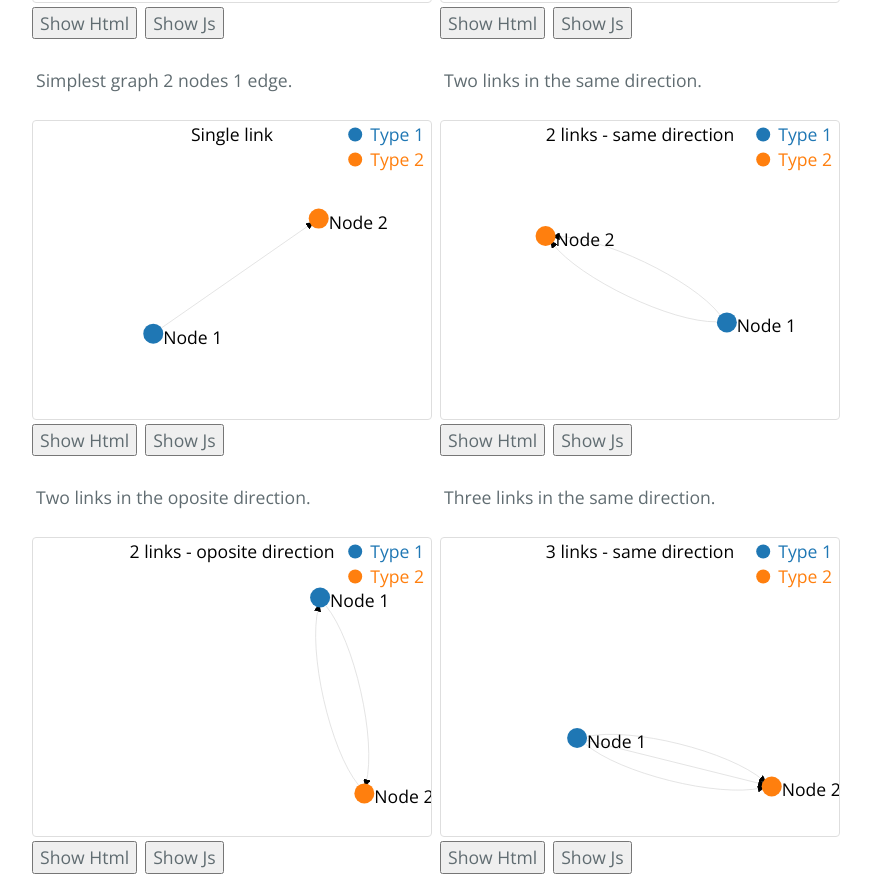
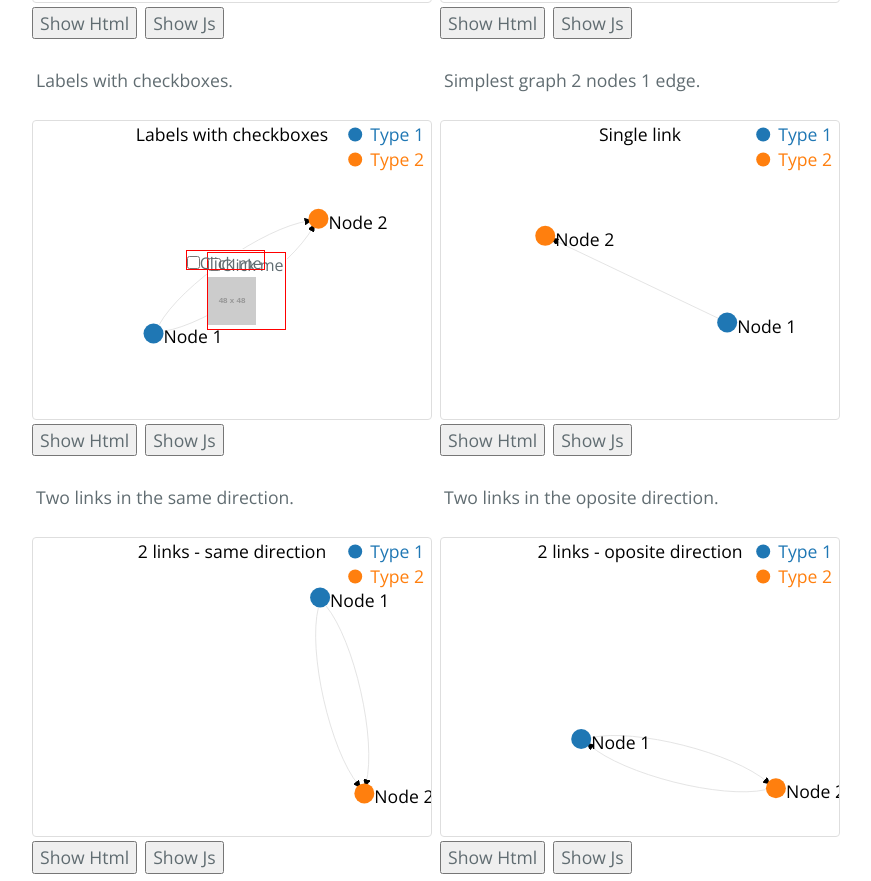
Before and after one commit to szydan/eeg, a plain HTML site: page index.html in a window 1280 px wide. Shown: the part 3746-4627 px from the top of the page, without its empty margins (200-1071 px from the left). Drawn offline with nearby package versions, Linux system fonts and the light colour scheme; placeholder pictures from the web are drawn by us; animation ran at ten frames a second.

Commit message:
Added checkboxes example

```diff
--- a/index.html
+++ b/index.html
@@ -231,6 +231,59 @@ var g102a = new Eeg("#g102a", {
 });
 g102a.addNodes(n1, n2);
 g102a.addLink({source: n1, target: n2, linkType: "refersTo", undirected: true});
+</script>
+</div>
+
+
+<div class="snippet">
+  <div class="desc">
+    Labels with checkboxes.
+  </div>
+  <div class="graph" id="g300"></div>
+<script>
+var n1 =  {id: "1", label: "Node 1", nodeType: "Type 1"};
+var n2 =  {id: "2", label: "Node 2", nodeType: "Type 2"};
+
+var g300 = new Eeg("#g300", {
+  title:"Labels with checkboxes",
+  alwaysShowLinksLabels: true,
+  layersOrder: ['nodes', 'legend', 'links','linksLabelsBack','linksLabels'],
+  onLinkClick: function (THIS, d, i) {
+    alert('onLinkClick defined in options object')
+  }
+});
+g300.addNodes(n1, n2);
+g300.addLink({
+  source: n1,
+  target: n2,
+  linkType:"x",
+  htmlElement: $('<div>').html(
+    '<div style="border: 1px red solid; height:78px;">' +
+      '<input type="checkbox" />' +
+      '<label>Click me</label>' +
+      '<img src="http://placehold.it/48x48">'+
+    '</div>').get(0),
+  htmlElementHeight: 80,
+  onLinkClick: function (THIS, d, i) {
+    alert('onLinkClick defined in link object')
+    console.log(THIS);
+  }
+});
+g300.addLink({
+  source: n1,
+  target: n2,
+  linkType:"y",
+  htmlElement: $('<div>').html(
+    '<div style="border: 1px red solid; height: 20px;">' +
+      '<input type="checkbox" />' +
+      '<label>Click me</label>' +
+    '</div>').get(0),
+  htmlElementHeight: 22,
+  onLinkClick: function (THIS, d, i) {
+    alert('onLinkClick defined in link object');
+    console.log(THIS);
+  }
+});
 </script>
 </div>
 
```
